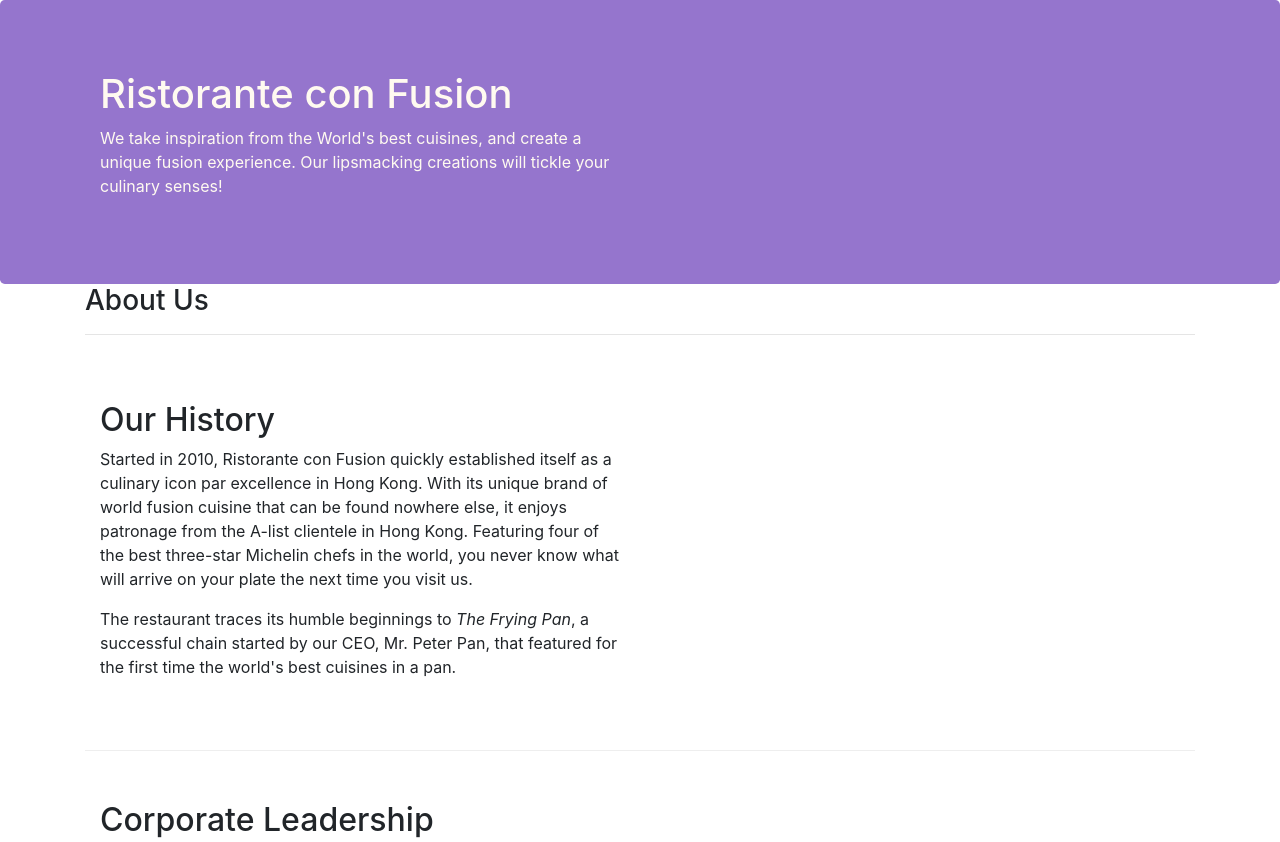
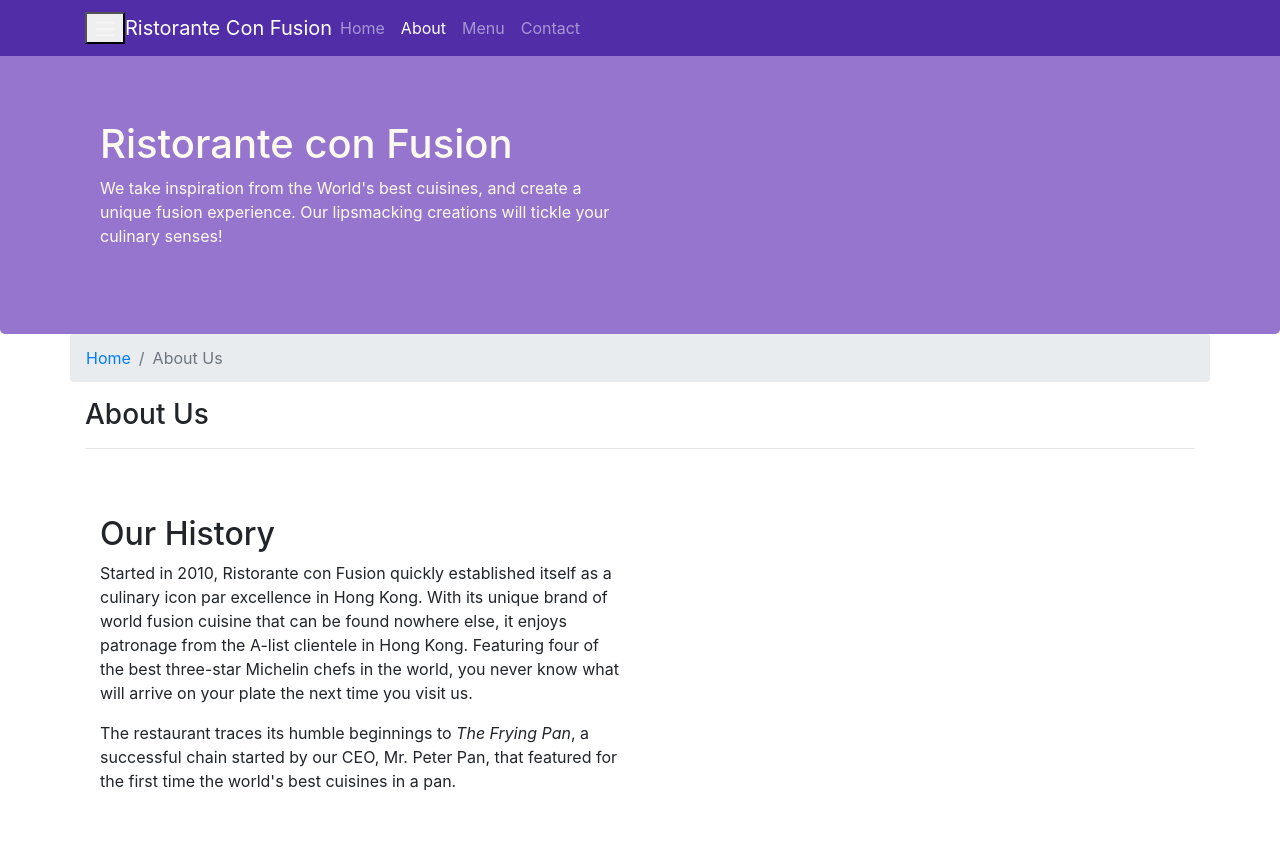
Before and after one commit to SuyogKumawat/bootstrap4, a website: page aboutus.html in a window 1280 px wide. Shown: the top 842 px of the page. Drawn offline with nearby package versions, Linux system fonts and the light colour scheme.

Commit message:
navbar and breadcrumbs

```diff
--- a/aboutus.html
+++ b/aboutus.html
@@ -15,6 +15,25 @@
 </head>
 
 <body>
+     <nav class="navbar navbar-dark navbar-expand-sm fixed-top">
+        <div class="container">
+            <button class="button-toggle" type="button" data-toggle="collapse" data-target="#Navbar">
+                <span class="navbar-toggler-icon"></span>
+
+            </button>
+
+            <a class="navbar-brand mr-auto" href="./index.html">Ristorante Con Fusion</a>
+            <div class="collapse navbar-collapse" id="Navbar">
+            <ul class="navbar-nav mr-auto">
+                <li class="nav-item"><a class="nav-link" href="./index.html">Home</a></li>
+                <li class="nav-item active"><a class="nav-link" href="#">About</a></li>
+                <li class="nav-item"><a class="nav-link" href="#">Menu</a></li>
+                <li class="nav-item"><a class="nav-link" href="#">Contact</a></li>
+            </ul>
+        </div>
+    </div>
+
+    </nav>
 
     <header class="jumbotron">
         <div class="container">
@@ -31,6 +50,10 @@
 
     <div class="container">
         <div class="row">
+            <ol class="col-12 breadcrumb">
+                <li class="breadcrumb-item"><a href="./index.html">Home</a></li>
+                <li class="breadcrumb-item active">About Us</li>
+            </ol>
             <div class="col-12">
                <h3>About Us</h3>
                <hr>
@@ -70,7 +93,7 @@
                 <div class="col-4 offset-1 col-sm-2">
                     <h5>Links</h5>
                     <ul class="list-unstyled">
-                        <li><a href="#">Home</a></li>
+                        <li><a href="./index.html">Home</a></li>
                         <li><a href="#">About</a></li>
                         <li><a href="#">Menu</a></li>
                         <li><a href="#">Contact</a></li>
--- a/css/styles.css
+++ b/css/styles.css
@@ -29,3 +29,10 @@
 	margin: 0px;
 	color: #0f0f0f;
 }
+body {
+	padding:50px 0px 0px 0px;
+	z-index:0;
+}
+.navbar-dark {
+	background-color: #512DA8;
+}
```
Also changed, not shown: index.html (+20 -1 lines).
